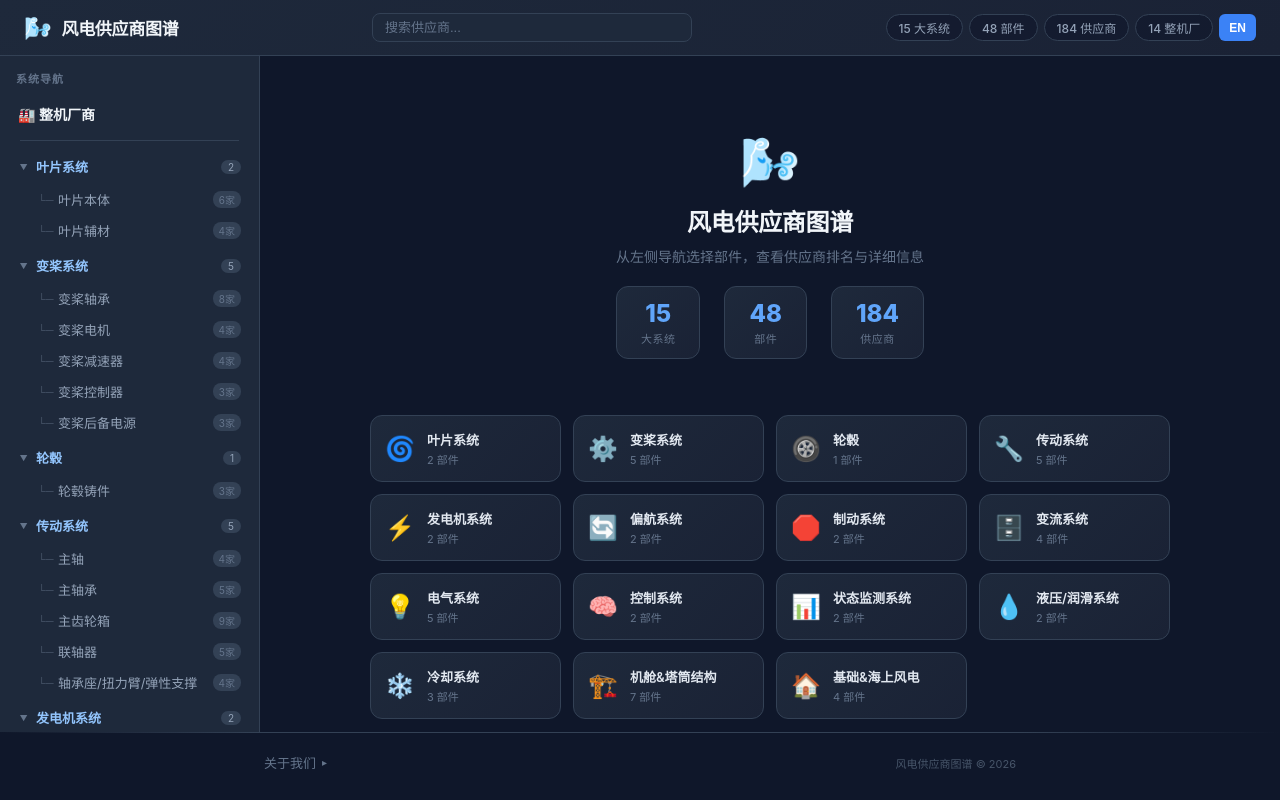
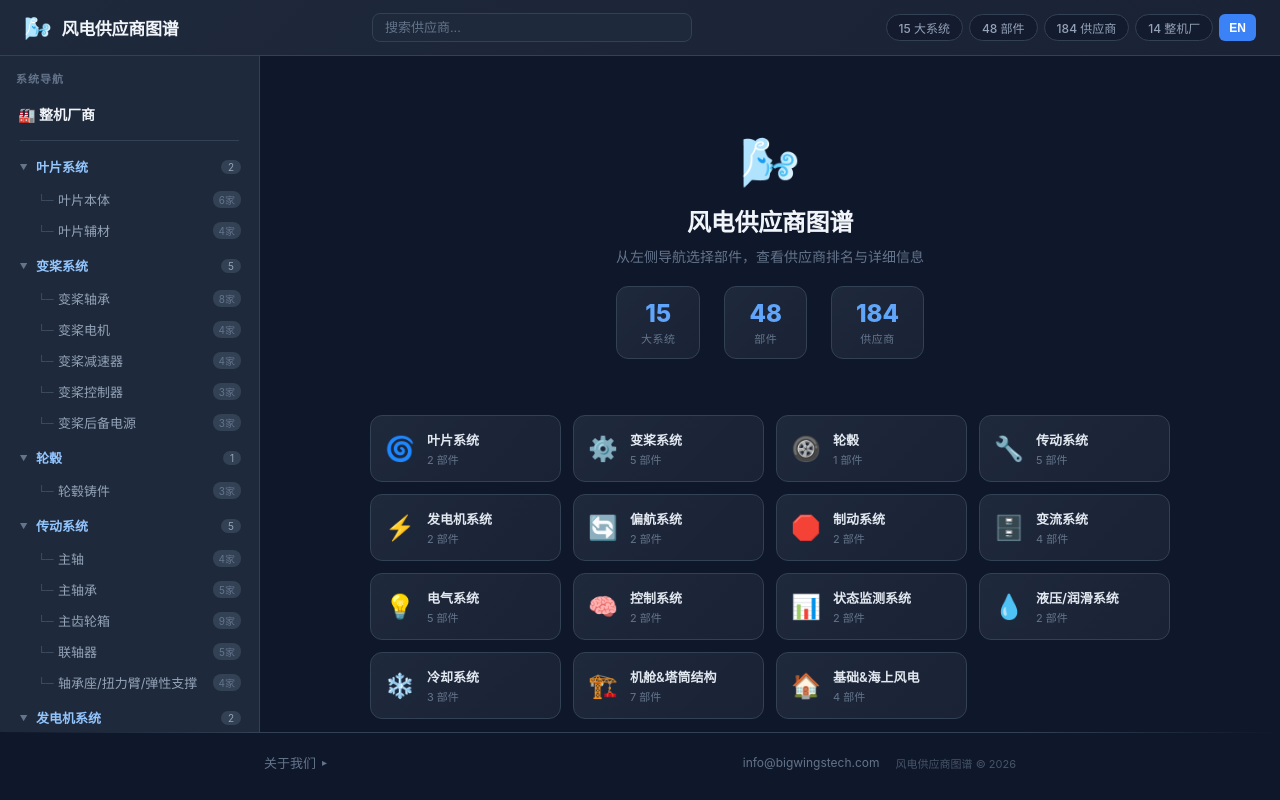
Before and after one commit to peterpei001/wind-turbine-suppliers, a React (Vite) app: page /zh/ in a window 1280 px wide. Built offline with nearby package versions, Linux system fonts and the light colour scheme.

Commit message:
feat: add info@bigwingstech.com to footer

```diff
--- a/src/App.css
+++ b/src/App.css
@@ -975,6 +975,23 @@
   align-items: center;
 }
 
+.footer-right {
+  display: flex;
+  align-items: center;
+  gap: 16px;
+}
+
+.footer-email {
+  font-size: 12px;
+  color: #64748B;
+  text-decoration: none;
+  transition: color 0.2s;
+}
+.footer-email:hover {
+  color: #60A5FA;
+  text-decoration: underline;
+}
+
 .footer-link {
   display: inline-flex;
   align-items: center;
--- a/src/App.tsx
+++ b/src/App.tsx
@@ -85,7 +85,10 @@ function Footer() {
           {UI.aboutUs[lang]}
           <span className="footer-arrow">▸</span>
         </button>
-        <p className="footer-copy">{UI.emptyTitle[lang]} &copy; {new Date().getFullYear()}</p>
+        <div className="footer-right">
+          <a href="mailto:info@bigwingstech.com" className="footer-email">info@bigwingstech.com</a>
+          <p className="footer-copy">{UI.emptyTitle[lang]} &copy; {new Date().getFullYear()}</p>
+        </div>
       </div>
     </footer>
   );
```
